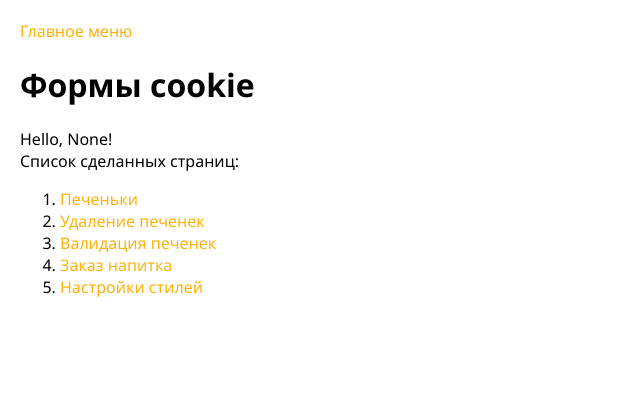
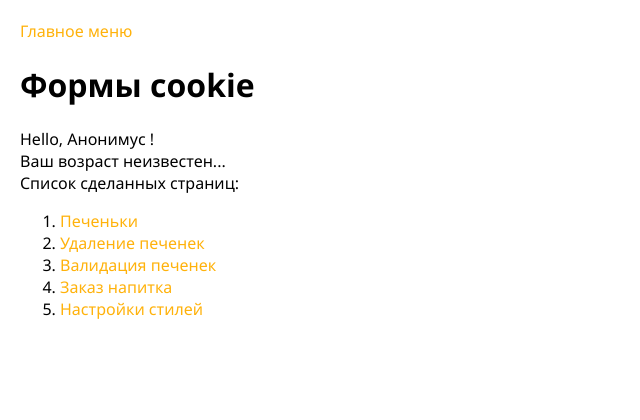
Before and after one commit to fedotovnaaaa/web-back-labs, a Flask app: page /lab3/ in a window 1280 px wide. Shown: the part 55-475 px from the top of the page, without its empty margins (0-640 px from the left). Run offline with Flask 3, Linux system fonts and the light colour scheme.

Commit message:
Аноним на адресе lab3

```diff
--- a/lab3.py
+++ b/lab3.py
@@ -6,7 +6,8 @@ lab3 = Blueprint('lab3', __name__)
 def lab():
     name = request.cookies.get('name')
     name_color = request.cookies.get('name_color')
-    return render_template('lab3/lab3.html', name=name, name_color=name_color)
+    age = request.cookies.get('age')
+    return render_template('lab3/lab3.html', name=name, name_color=name_color, age=age)
 
 
 @lab3.route('/lab3/cookie')
--- a/templates/lab3/lab3.html
+++ b/templates/lab3/lab3.html
@@ -5,8 +5,27 @@
 {% block main %}
     <h1>Формы cookie</h1>
     <div>
-        Hello, <span style="color: {{name_color}}">{{ name }}</span>!
+        Hello,
+        <span style="color: {{name_color}}">
+            {% if name %}
+                {{ name }}
+            {% else %}
+                Анонимус
+            {% endif %}
+        </span>!
     </div>
+
+    <div>
+        Ваш возраст
+        <span>
+            {% if age %}
+                {{ age }} лет.
+            {% else %}
+                неизвестен...
+            {% endif %}
+        </span>
+    </div>
+
     <div>Список сделанных страниц:</div>
     <ol>
         <li><a href="/lab3/cookie">Печеньки</a></li>
```
